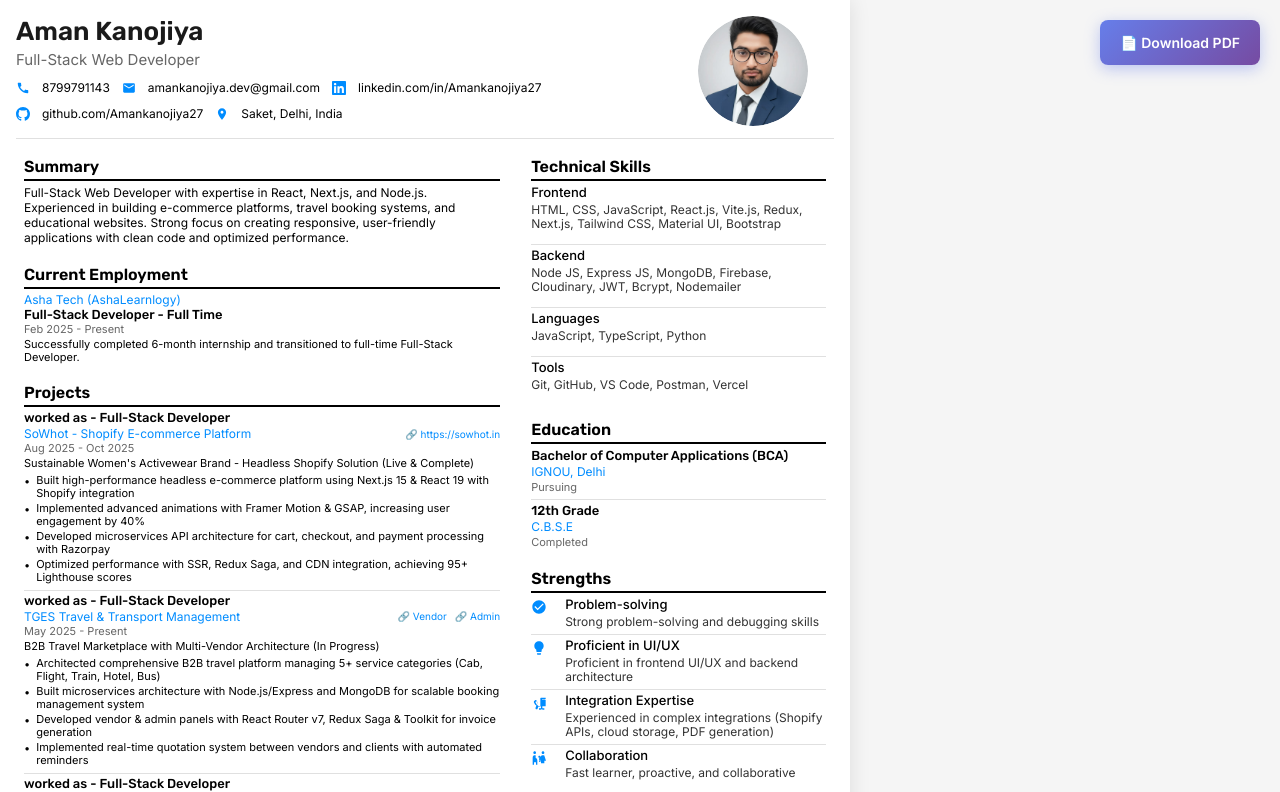
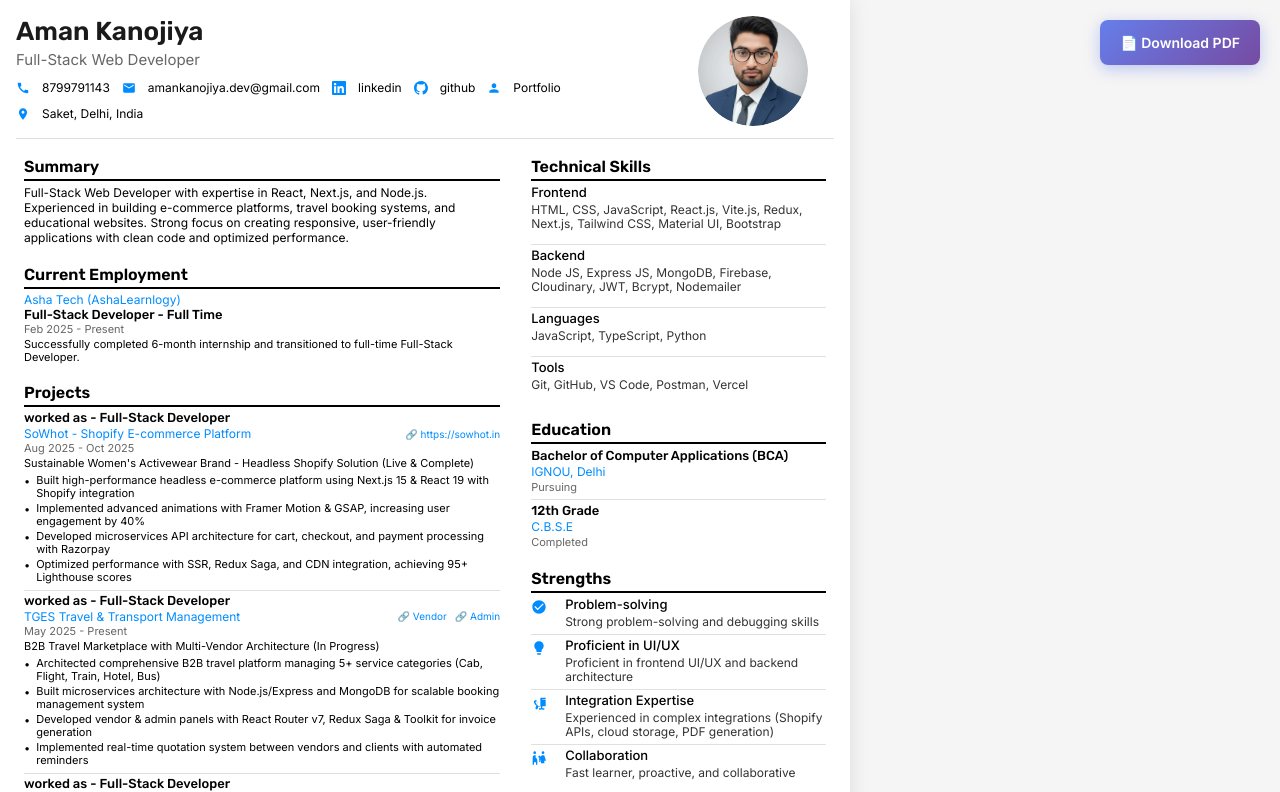
Before and after one commit to Amankanojiya27/Cv-Template, a Next.js app: page / in a window 1280 px wide. Shown: the top 792 px of the page. Built offline with nearby package versions, Linux system fonts and the light colour scheme.

Commit message:
feat: Update contact links to use concise labels and add portfolio link

```diff
--- a/app/page.tsx
+++ b/app/page.tsx
@@ -111,7 +111,7 @@
                   className="contact-link contact-text"
                   title="LinkedIn Profile"
                 >
-                  linkedin.com/in/Amankanojiya27
+                  linkedin
                 </a>
               </div>
               <div className="contact-item">
@@ -120,14 +120,32 @@
                   viewBox="0 0 24 24"
                   fill="currentColor"
                 >
-                  <path d="M12 0c-6.626 0-12 5.373-12 12 0 5.302 3.438 9.8 8.207 11.387.599.111.793-.261.793-.577v-2.234c-3.338.726-4.033-1.416-4.033-1.416-.546-1.387-1.333-1.756-1.333-1.756-1.089-.745.083-.729.083-.729 1.205.084 1.839 1.237 1.839 1.237 1.07 1.834 2.807 1.304 3.492.997.107-.775.418-1.305.762-1.604-2.665-.305-5.467-1.334-5.467-5.931 0-1.311.469-2.381 1.236-3.221-.124-.303-.535-1.524.117-3.176 0 0 1.008-.322 3.301 1.23.957-.266 1.983-.399 3.003-.404 1.02.005 2.047.138 3.006.404 2.291-1.552 3.297-1.23 3.297-1.23.653 1.653.242 2.874.118 3.176.77.84 1.235 1.911 1.235 3.221 0 4.609-2.807 5.624-5.479 5.921.43.372.823 1.102.823 2.222v3.293c0 .319.192.694.801.576 4.765-1.589 8.199-6.086 8.199-11.386 0-6.627-5.373-12-12-12z" />
+                  <path d="M12 0c-6.626 0-12 5.373-12 12 0 5.302 3.438 9.8 8.207 11.387.599.111.793-.261.793-.577v-2.234c-3.338.726-4.033-1.416-4.033-1.416-.546-1.387-1.333-1.756-1.333-1.756-1.089-.745.083-.729.083-.729 1.205.084 1.839 1.237 1.839 1.237 1.07 1.834 2.807 1.304 3.492.997.107-.775.418-1.305.762-1.604-2.665-.305-5.467-1.334-5.467-5.931 0-1.311.469-2.381 1.236-3.221-.124-.303-.535-1.524.117-3.176 0 0 1.008-.322 3.301 1.23.957-.266 1.983-.399 3.003-.404 1.02.005 2.047.138 3.006.404 2.291-1.552 3.297-1.23 3.297-1.30.653 1.653.242 2.874.118 3.176.77.84 1.235 1.911 1.235 3.221 0 4.609-2.807 5.624-5.479 5.921.43.372.823 1.102.823 2.222v3.293c0 .319.192.694.801.576 4.765-1.589 8.199-6.086 8.199-11.386 0-6.627-5.373-12-12-12z" />
                 </svg>
                 <a
                   href="https://github.com/Amankanojiya27"
                   className="contact-link contact-text"
                   title="GitHub Profile"
                 >
-                  github.com/Amankanojiya27
+                  github
+                </a>
+              </div>
+              <div className="contact-item">
+                <svg
+                  className="contact-icon"
+                  viewBox="0 0 24 24"
+                  fill="currentColor"
+                >
+                  <path d="M12 12c2.21 0 4-1.79 4-4s-1.79-4-4-4-4 1.79-4 4 1.79 4 4 4zm0 2c-2.67 0-8 1.34-8 4v2h16v-2c0-2.66-5.33-4-8-4z"/>
+                </svg>
+                <a
+                  href="https://amankanojiya27.vercel.app/"
+                  className="contact-link contact-text"
+                  target="_blank"
+                  rel="noopener noreferrer"
+                  title="Portfolio Website"
+                >
+                  Portfolio
                 </a>
               </div>
               <div className="contact-item">
```
